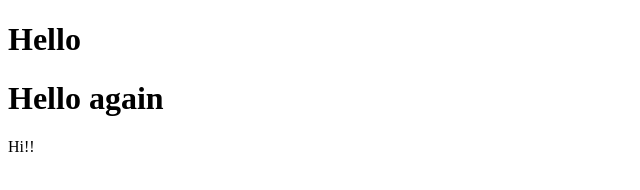
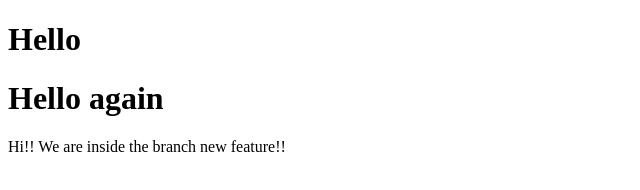
Before and after one commit to aftab-hussain-93/lecture0, a plain HTML site: page index.html in a window 1280 px wide. Shown: the whole page, without its empty margins (0-640 px from the left). Drawn offline with Linux system fonts and the light colour scheme.

Commit message:
Inside New Feature branch

```diff
--- a/index.html
+++ b/index.html
@@ -6,6 +6,6 @@
 <body>
 	<h1>Hello</h1>
 	<h1>Hello again</h1>
-	Hi!!
+	Hi!! We are inside the branch new feature!!
 </body>
 </html>
```
